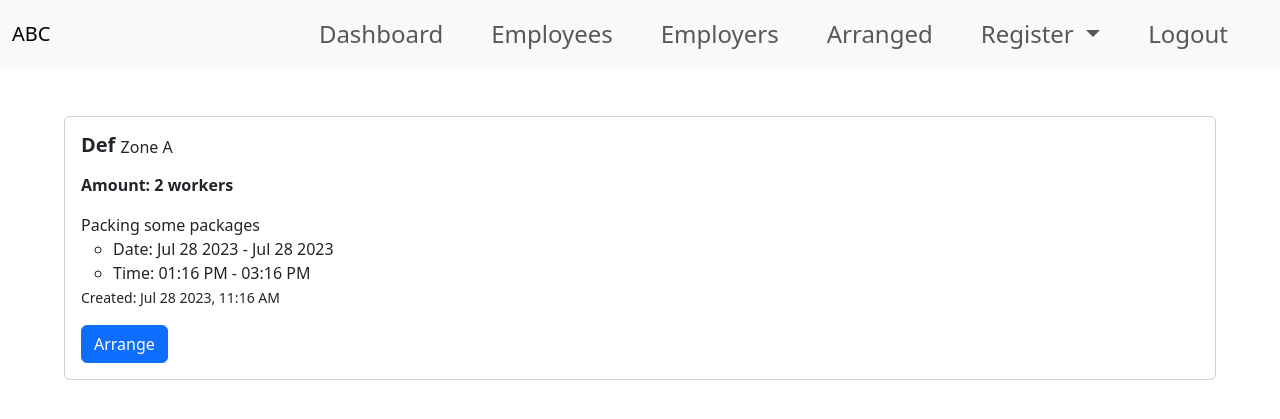
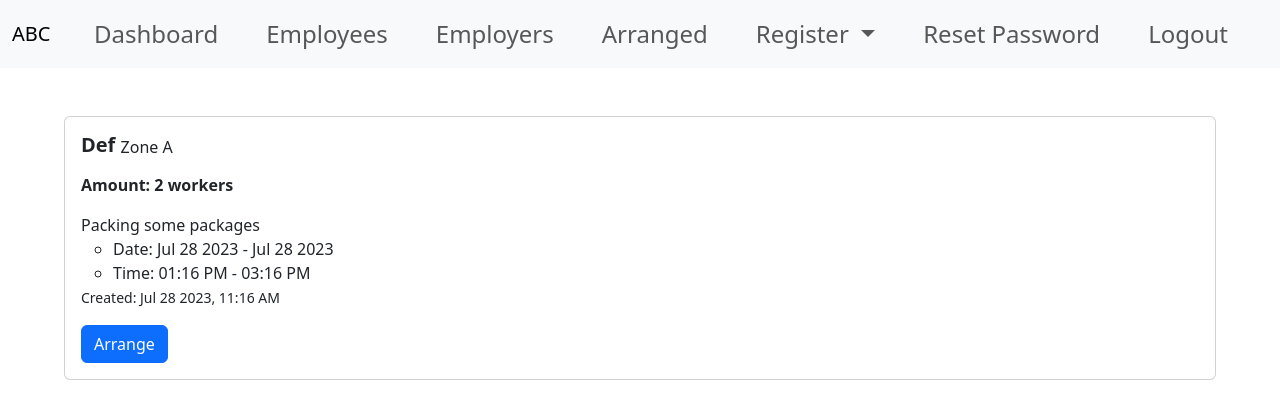
Before and after one commit to IsuruFerna/capstone, a Django app: page / in a window 1280 px wide. Shown: the top 419 px of the page. Run offline with Django 4.2, Linux system fonts and the light colour scheme; a user stored in the database is signed in; data comes from the database, SQL or seed files in the repository; both versions use the stored data as it was after the commit.

Commit message:
now main account can modify the passwords

```diff
--- a/capstone/humanresources/forms.py
+++ b/capstone/humanresources/forms.py
@@ -147,6 +147,17 @@ class Form_RequestWorker(forms.Form):
         attrs={'class': 'form-control text-area_height', 'id': 'req-w-description'}))
 
 
+class PasswordReset(forms.Form):
+    email = forms.CharField(widget=forms.EmailInput(
+        attrs={'class': 'form-control'}))
+    id = forms.IntegerField(widget=forms.NumberInput(
+        attrs={'class': 'form-control'}))
+    new_password = forms.CharField(
+        widget=forms.PasswordInput(attrs={'class': 'form-control'}))
+    confirm_password = forms.CharField(
+        widget=forms.PasswordInput(attrs={'class': 'form-control'}))
+
+
 # class Form_EmployeeMultipleChoice(forms.ModelForm):
 
 #     workers = forms.ModelMultipleChoiceField(queryset=Email.objects.filter(
--- a/capstone/humanresources/static/humanresources/styles.css
+++ b/capstone/humanresources/static/humanresources/styles.css
@@ -18,9 +18,14 @@ body {
   flex-direction: column;
 }
 
-#link-forgot-password {
+.href-register_forgot{
   margin-top: -30px;
   font-size: 0.8rem;
+}
+
+.registered {
+  font-size: 0.8rem;
+  margin-top: 0.2rem;
 }
 
 .msg-warning {
--- a/capstone/humanresources/templates/humanresources/layout.html
+++ b/capstone/humanresources/templates/humanresources/layout.html
@@ -73,6 +73,9 @@
                 <li><a class="dropdown-item" href="{% url 'add_employer' %}">Add Employer</a></li>
               </ul>
             </li>
+            <li class="nav-item">
+              <a class="nav-link" href="{% url 'set_password' %}">Reset Password</a>
+            </li>
 
             {% endif %}
 
--- a/capstone/humanresources/templates/humanresources/login.html
+++ b/capstone/humanresources/templates/humanresources/login.html
@@ -20,7 +20,8 @@
       {% if message %}
         <p class="msg-warning">{{ message }}</p>
       {% endif %}
-      <a id="link-forgot-password" href="#">Forgot password?</a><br>
+      <a id="link-register-user" class="href-register_forgot" href="{% url 'register' %}">Register/</a>
+      <a id="link-forgot-password" class="href-register_forgot" href="#">Forgot password?</a><br>
       <div class="d-flex justify-content-center">
         <button type="submit" class="btn btn-primary">Login</button>
       </div>
--- a/capstone/humanresources/urls.py
+++ b/capstone/humanresources/urls.py
@@ -13,6 +13,7 @@ urlpatterns = [
     path("employees", views.employees, name="employees"),
     path("employers", views.employers, name="employers"),
     path("arranged", views.arranged_works, name="arrangedWorks"),
+    path("setpassword", views.set_password, name="set_password"),
 
 
     # API
--- a/capstone/humanresources/views.py
+++ b/capstone/humanresources/views.py
@@ -10,7 +10,7 @@ from django.http import JsonResponse
 from django.db.models import Q
 import json
 
-from .forms import FormEmployeeDetails, User_email, Form_employer, FormTask, Form_RequestWorker
+from .forms import FormEmployeeDetails, User_email, Form_employer, FormTask, Form_RequestWorker, PasswordReset
 from .models import Email, User, Employer, Task, RequestWorker, User_details
 
 # Create your views here.
@@ -106,9 +106,66 @@ def login_view(request):
         return render(request, 'humanresources/login.html')
 
 
+@login_required
 def logout_view(request):
     logout(request)
     return HttpResponseRedirect(reverse('index'))
+
+
+@login_required
+def set_password(request):
+    acc_type = ''
+
+    try:
+        acc_type = Email.objects.get(email=request.user.email).account_type
+    except ObjectDoesNotExist:
+        acc_type = 1
+
+    # only Main accounts can modify the password(accout type = 1)
+    if acc_type != 1:
+        return HttpResponseRedirect(reverse('index'))
+
+    # validate and reset password
+    if request.method == 'POST':
+
+        form = PasswordReset(request.POST)
+
+        if form.is_valid():
+            email = form.cleaned_data['email']
+            id = form.cleaned_data['id']
+            new_password = form.cleaned_data['new_password']
+            confirm_password = form.cleaned_data['confirm_password']
+
+            # password validation
+            if new_password != confirm_password:
+                message = "Password doesn't match with the confirmation"
+
+                return render(request, 'humanresources/passwordSet.html', {
+                    'form': form,
+                    'message': message
+                })
+
+            # user validations
+            try:
+                Email.objects.get(email=email, id=id)
+            except ObjectDoesNotExist:
+                message = "There's an issue with the inserted data. Please recheck and try again!"
+
+                return render(request, 'humanresources/passwordSet.html', {
+                    'form': form,
+                    'message': message
+                })
+
+            # set new password
+            set_user = User.objects.get(email=email)
+            set_user.set_password(new_password)
+            set_user.save()
+
+            return HttpResponseRedirect(reverse('index'))
+
+    return render(request, 'humanresources/passwordSet.html', {
+        'form': PasswordReset(),
+    })
 
 
 def register(request):
```
Also changed, not shown: capstone/humanresources/templates/humanresources/passwordSet.html (added, +19 -0 lines), capstone/humanresources/templates/humanresources/register.html (+10 -5 lines), capstone/db.sqlite3.
